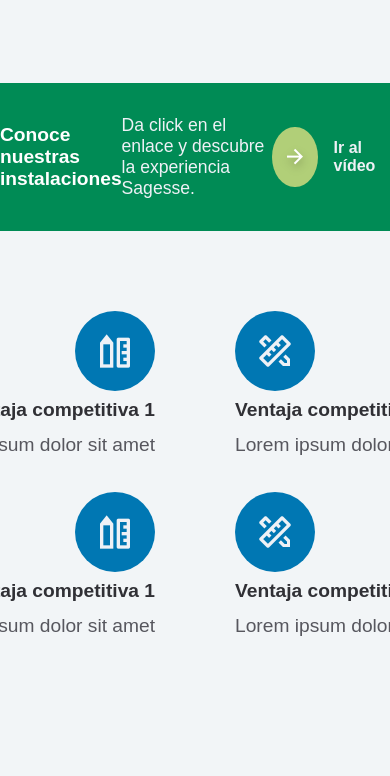
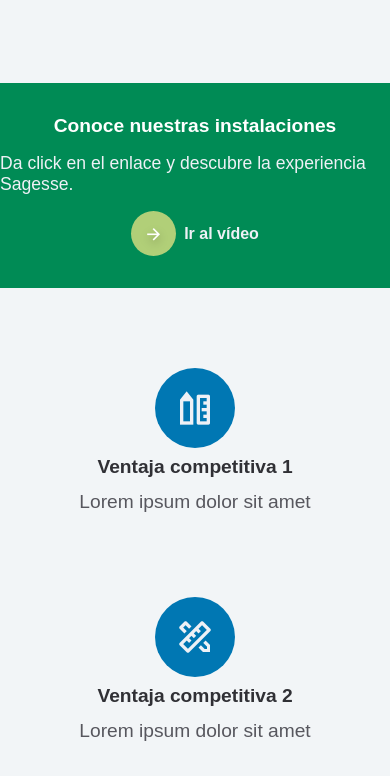
Before and after one commit to JohnSatur/sagesse-web, an Angular app: page / in a window 390 px wide. Shown: the part 1707-2483 px from the top of the page. Built offline with nearby package versions, Linux system fonts and the light colour scheme.

Commit message:
Home responsivo para tablet (excepto collage >:(

```diff
--- a/src/app/components/contact-link/contact-link.component.scss
+++ b/src/app/components/contact-link/contact-link.component.scss
@@ -52,3 +52,15 @@
         padding: 1rem 2rem;
     }
 }
+
+@media screen and (max-width: 768px) {
+    .contact-link__container {
+        flex-direction: column;
+        gap: 1rem;
+    }
+
+    .contact-link__info {
+        align-items: center;
+        gap: 1rem;
+    }
+}
--- a/src/app/components/feature/feature.component.scss
+++ b/src/app/components/feature/feature.component.scss
@@ -42,3 +42,13 @@
 .feature-right {
     align-items: flex-end;
 }
+
+@media screen and (max-width: 768px) {
+    .feature {
+        width: 100%;
+    }
+
+    .feature-left, .feature-right {
+        align-items: center;
+    }
+}
--- a/src/app/pages/home/home.component.html
+++ b/src/app/pages/home/home.component.html
@@ -49,7 +49,7 @@
     <!-- Video production -->
     <section class="production">
         <div class="production__container container">
-            <h2 class="production__title">Conoce nuestras <br>instalaciones</h2>
+            <h2 class="production__title">Conoce nuestras <br class="mobile-br">instalaciones</h2>
 
             <h4 class="production__subtitle">Da click en el enlace y descubre la experiencia Sagesse.</h4>
 
--- a/src/app/pages/home/home.component.scss
+++ b/src/app/pages/home/home.component.scss
@@ -719,3 +719,37 @@
         left: 200px;
     }
 }
+
+@media screen and (max-width: 768px) {
+    .mobile-br {
+        display: none;
+    }
+
+    // Video production
+    .production__container {
+        flex-direction: column;
+        gap: 1rem;
+    }
+
+    .production__title {
+        text-align: center;
+    }
+
+    .production__alt-btn {
+        gap: .5rem;
+
+        .alt-btn-bg {
+            height: 45px;
+            width: 45px;
+
+            i {
+                font-size: 1.2rem;
+            }
+        }
+    }
+
+    // Features
+    .features__row {
+        flex-direction: column;
+    }
+}
```
